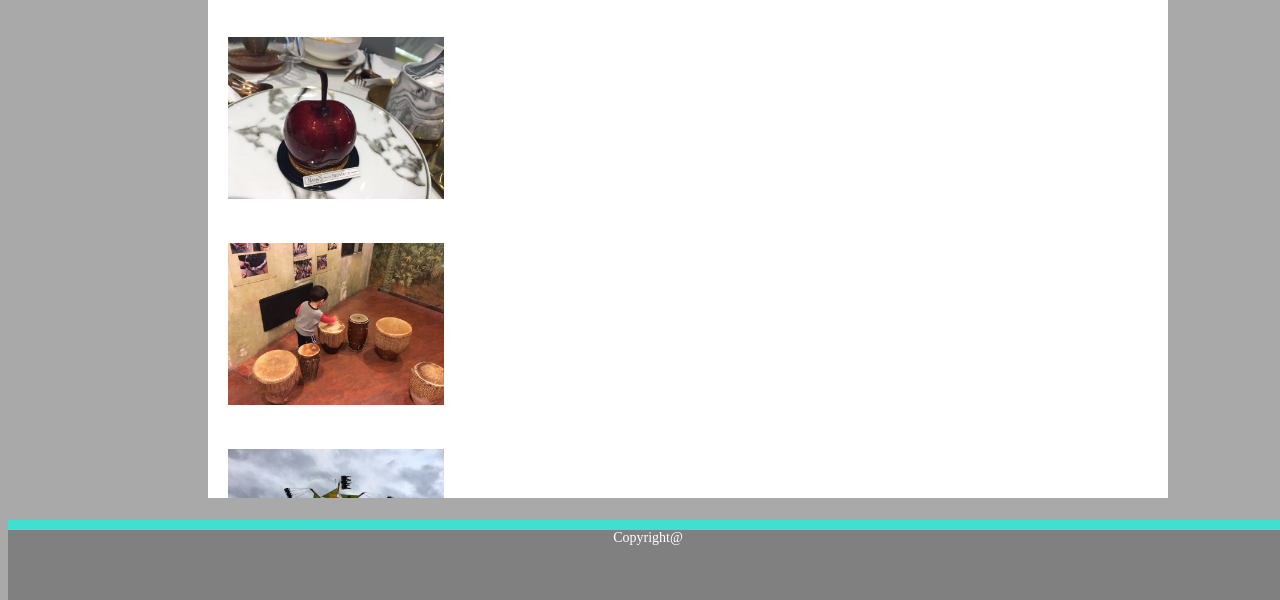
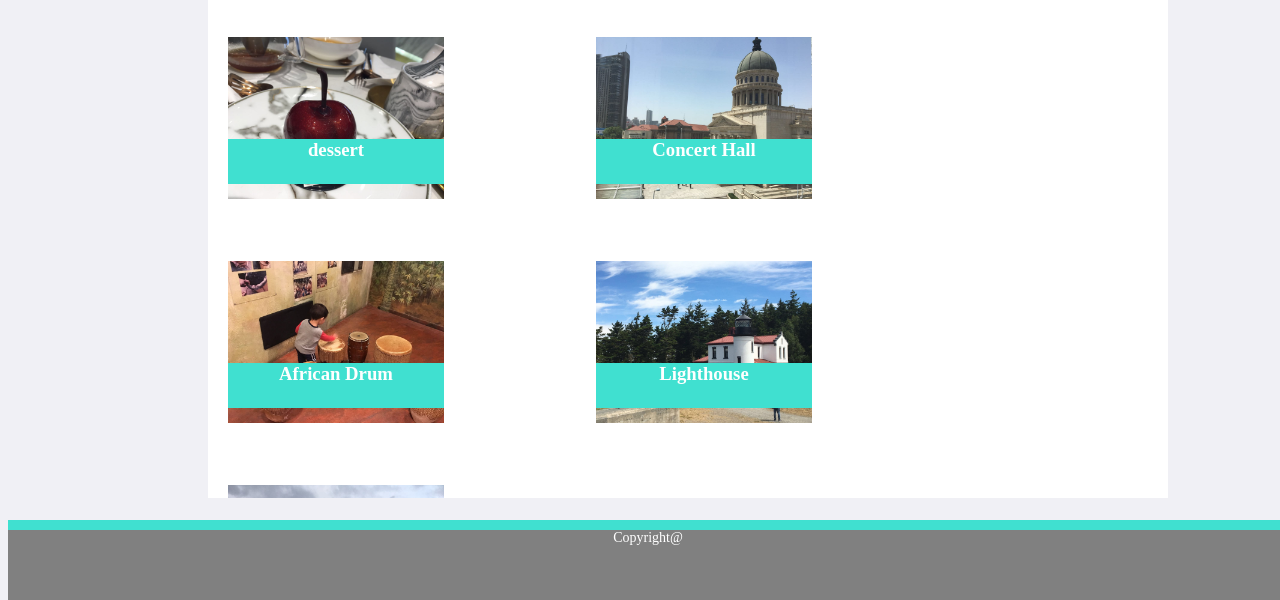
Before and after one commit to herbinmorn/Basic-Portfolio, a plain HTML site: page portfolio.html in a window 1280 px wide. Shown: the part 200-800 px from the top of the page. Drawn offline with Linux system fonts and the light colour scheme.

Commit message:
adding tags on the photos

```diff
--- a/assets/css/style.css
+++ b/assets/css/style.css
@@ -1,6 +1,6 @@
 
 html{
-    background-color: darkgray;
+    background-color: #f0f0f5;
 
 }
 /* {
@@ -14,20 +14,17 @@ header {
   }
 
 #xiaoquan {
+    color:white;
+}
+
+.name{
     position: absolute;
-    bottom:-22px;
-    text-align:center;
+    /*bottom:-22px;*/
    /* padding: 10px;*/
     background-color: turquoise;
-    color:white;
     width: 250px;
     height: 70px;
     margin-left:200px;
-}
-
-
-
-.name{
     text-align: center;
 }
 a{
@@ -91,6 +88,31 @@ main{
     overflow: auto;
 
 }
+
+#me{
+    height: 139px;
+    width: 205px;
+    margin: 20px;
+
+}
+
+#intro{
+    width:695px;
+    margin-right: 20px;
+    margin-top: -10px;
+    float:right;
+    font-size: 18px;
+    line-height: 40px;
+
+}
+#hobby{
+    width:100%;
+    margin: 20px;
+    font-size:18px;
+
+
+}
+
 label{
     /*float: left;*/
     margin:20px;
@@ -121,14 +143,12 @@ img{
     height: 162px;
     width: 216px;
     margin:20px;
-    position: relative;
-
 }
 
-.middle{
+/*.middle{
     float:right;
     margin-right: 200px;
-}
+}*/
 
 
 section{
@@ -145,14 +165,37 @@ section{
 
 
 
-#left {
+.leftphoto {
     float: left;
+    width:256px;
+    clear:both;
 }
-#right{
-    float: right;
+.middlephoto{
+    float:right;
+    margin-right: 35%;
+
 }
 #top{
     float:top;
     text-align: left;
     color:turquoise;
 }
+
+h3{
+    width:216px;
+    height:45px;
+    background-color: turquoise;
+    color:white;
+
+}
+
+
+.position-relative{
+    position: relative;
+}
+
+.position-absolute{
+    position: absolute;
+    bottom:20px;
+    margin-left: 20px;
+    text-align: center;
--- a/portfolio.html
+++ b/portfolio.html
@@ -20,25 +20,51 @@
         </div>
 
     </header>
-              <div class="info">
-                    <main>
-                        <h1 class="what">Portfolio</h1>
-                      <section class="photos">
+        <main>
+            <h1 class="what">Portfolio</h1>
+             <!--<section class="photos"> -->
+                    <div class="leftphoto">
+                        <div class="position-relative">
+                            <img src="../Basic-Portfolio/assets/images/desert.jpg" alt="cherry" >
+                            <div class="position-absolute">
+                                <h3>dessert</h3>
+                            </div>
+                        </div>
+                    <br>
+                        <div class="position-relative">
+                         <img src="../Basic-Portfolio/assets/images/drumfred.JPG" alt="drums" >
+                         <div class="position-absolute">
+                            <h3>African Drum</h3>
+                         </div>
+                        </div>
+                        <br>
+                        <div class="position-relative">
+                        <img src="../Basic-Portfolio/assets/images/carnavial.jpg" alt="carnavial" >
+                        <div class="position-absolute">
+                            <h3>Carnival</h3>
+                            </div>
+                        </div>
 
-                        <img class="left" src="../Basic-Portfolio/assets/images/desert.jpg" alt="cherry" >
-                       <br>
-                        <img class="left"src="../Basic-Portfolio/assets/images/drumfred.JPG" alt="drums" >
-                        <br>
-                        <img class="left" src="../Basic-Portfolio/assets/images/carnavial.jpg" alt="carnavial" >
-                        <section class="middle">
+                    </div>
+                    <div class="middlephoto">
+                            <div class="position-relative">
                                 <img src="../Basic-Portfolio/assets/images/tj.jpg" alt="Tianjin" >
+                                <div class="position-absolute">
+                                        <h3>Concert Hall</h3>
+                                 </div>
+                            </div>
                                 <br>
+                            <div class="position-relative">
                                 <img src="../Basic-Portfolio/assets/images/lighthouse.jpg" alt="lighthouse" >
-                        </section>
-                        </section>
+                                <div class="position-absolute">
+                                        <h3>Lighthouse</h3>
+                                 </div>
+                            </div>
+                   </div>
 
-                    </main>
-                </div>
+
+        </main>
+
      <footer id="copyright">Copyright@</footer>
 </body>
 </html>
```
Also changed, not shown: contact.html (+3 -3 lines), index.html (+7 -2 lines).
